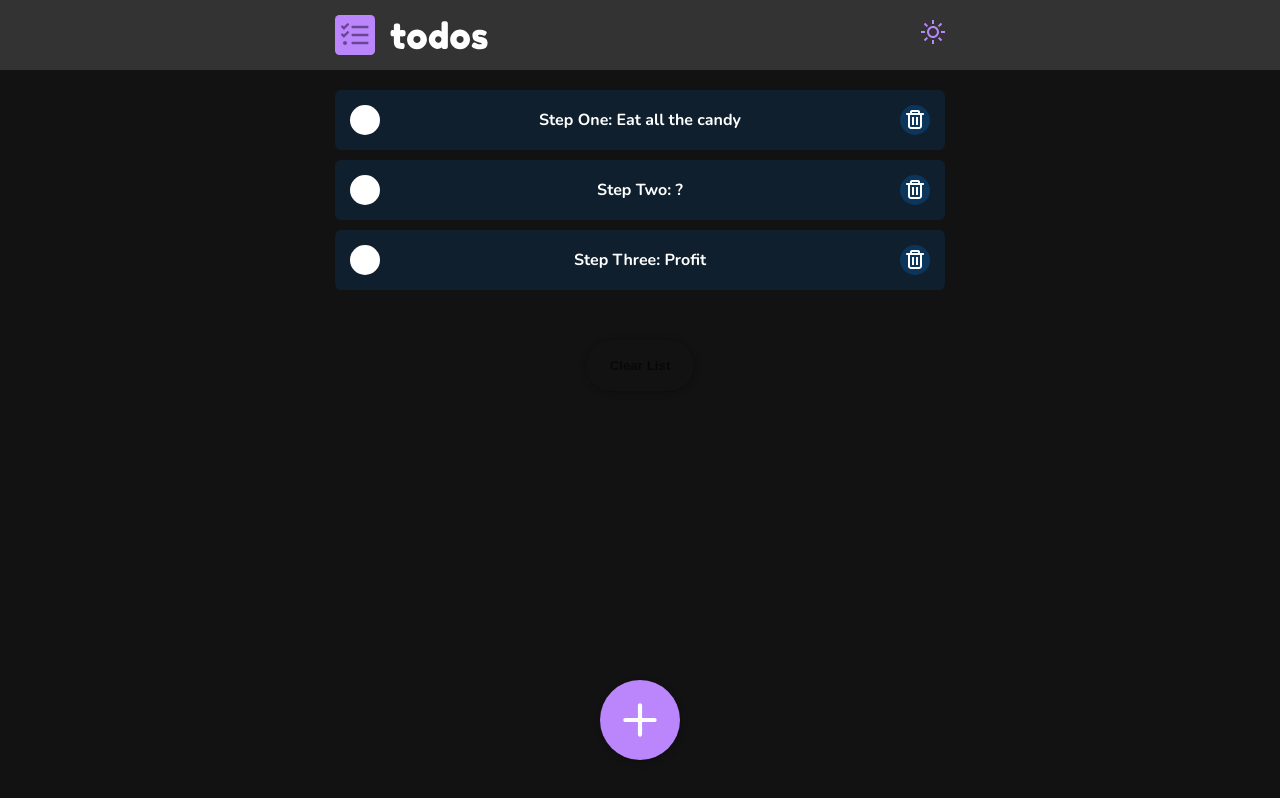
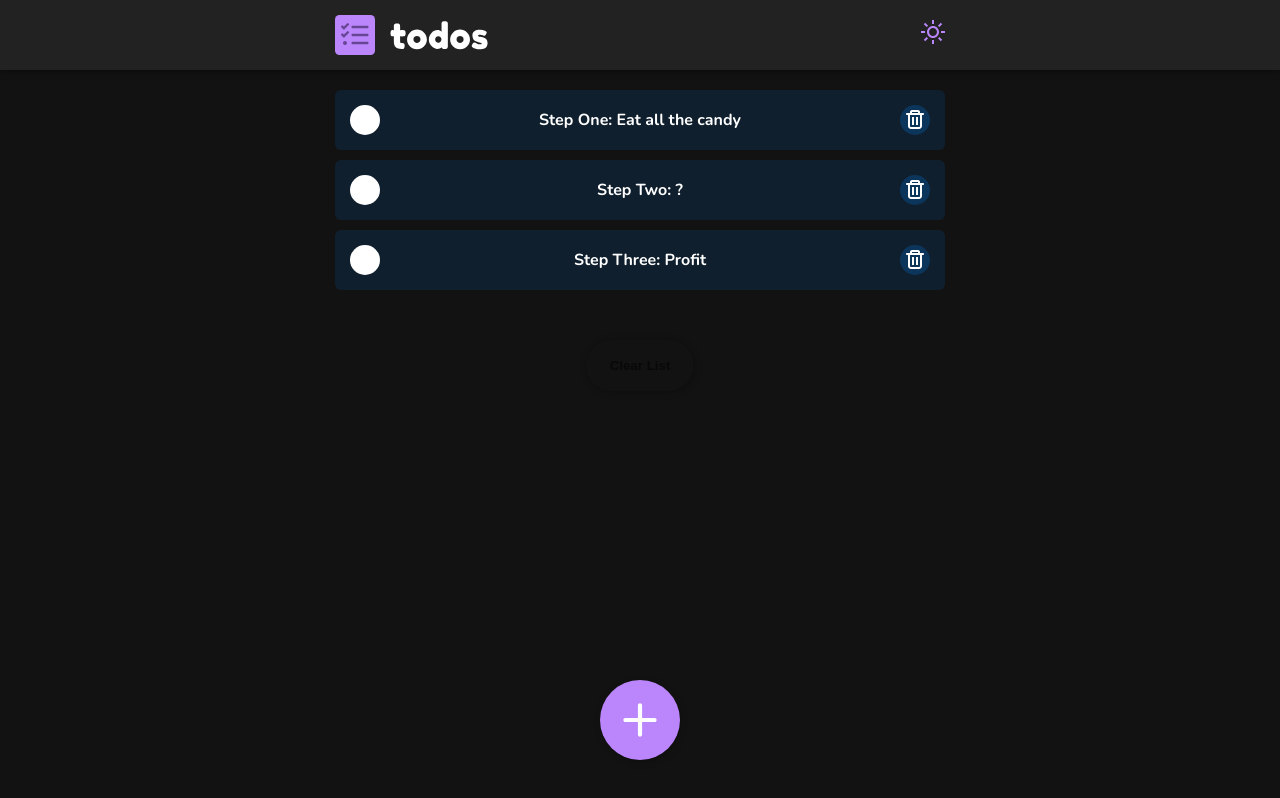
Before and after one commit to rb-wbscoding/todoreact, a React (Create React App) app: page / in a window 1280 px wide. Built offline with nearby package versions, Linux system fonts and the light colour scheme.

Commit message:
Box shadow for header in darkmode

```diff
--- a/src/components/header/Header.module.css
+++ b/src/components/header/Header.module.css
@@ -7,17 +7,19 @@
   --header-logo-checkmarks: #42a4eb;
   --header-title-color: #fff;
   --header-switch-color: #fff;
+  --header-box-shadow: none;
 }
 
 .dark {
   --primary: #bb86fc;
-  --header-bg-color: rgba(255, 255, 255, 0.14);
+  --header-bg-color: rgba(255, 255, 255, 0.07);
   --header-logo-bg: var(--primary);
   --header-logo-gradient: #694596;
   --header-logo-stop: #694596;
   --header-logo-checkmarks: #694596;
   --header-title-color: #ffffff;
   --header-switch-color: var(--primary);
+  --header-box-shadow: 0 0 3px #00000066, 0 0 9px #00000066;
 }
 
 .header {
@@ -27,6 +29,7 @@
   right: 0;
   position: fixed;
   z-index: 100;
+  box-shadow: var(--header-box-shadow);
 }
 
 .container {
```
